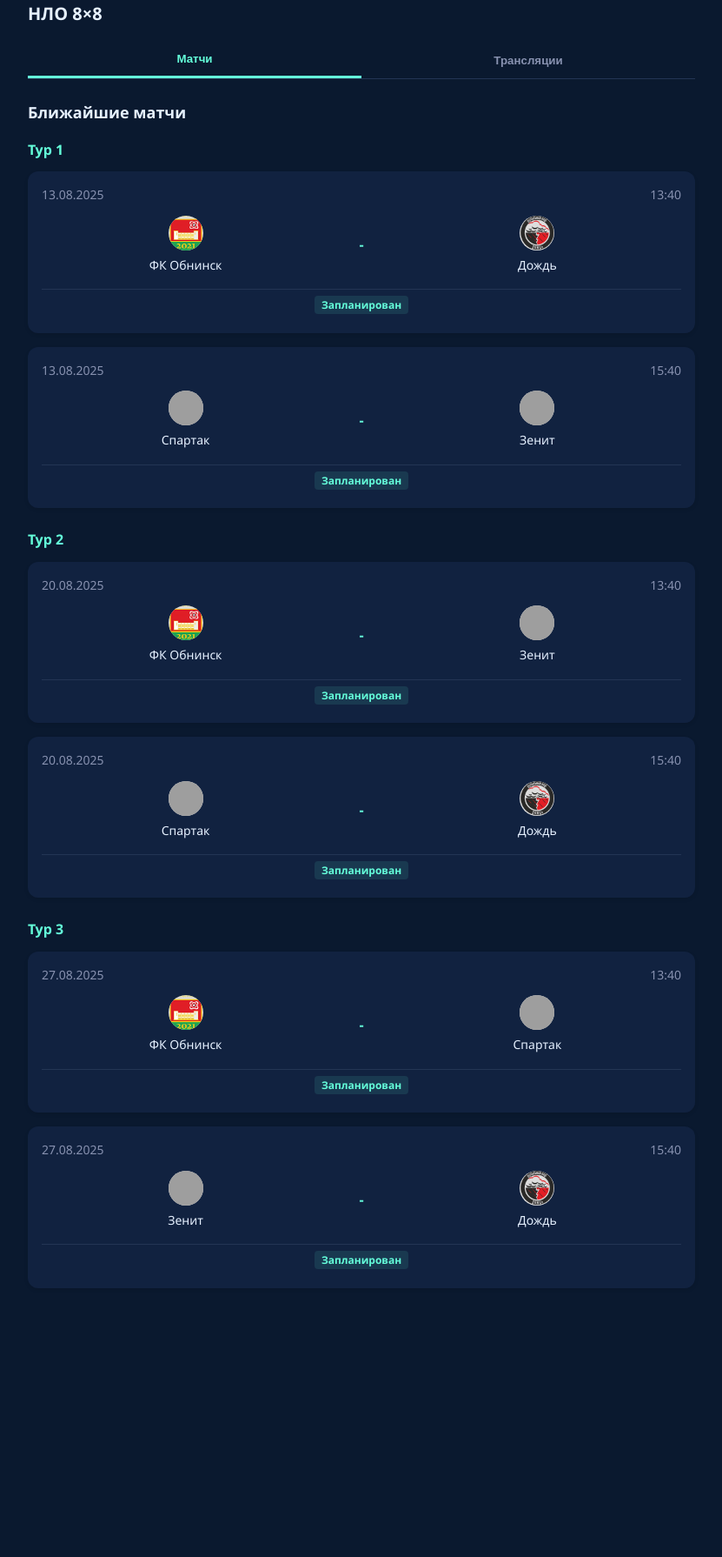
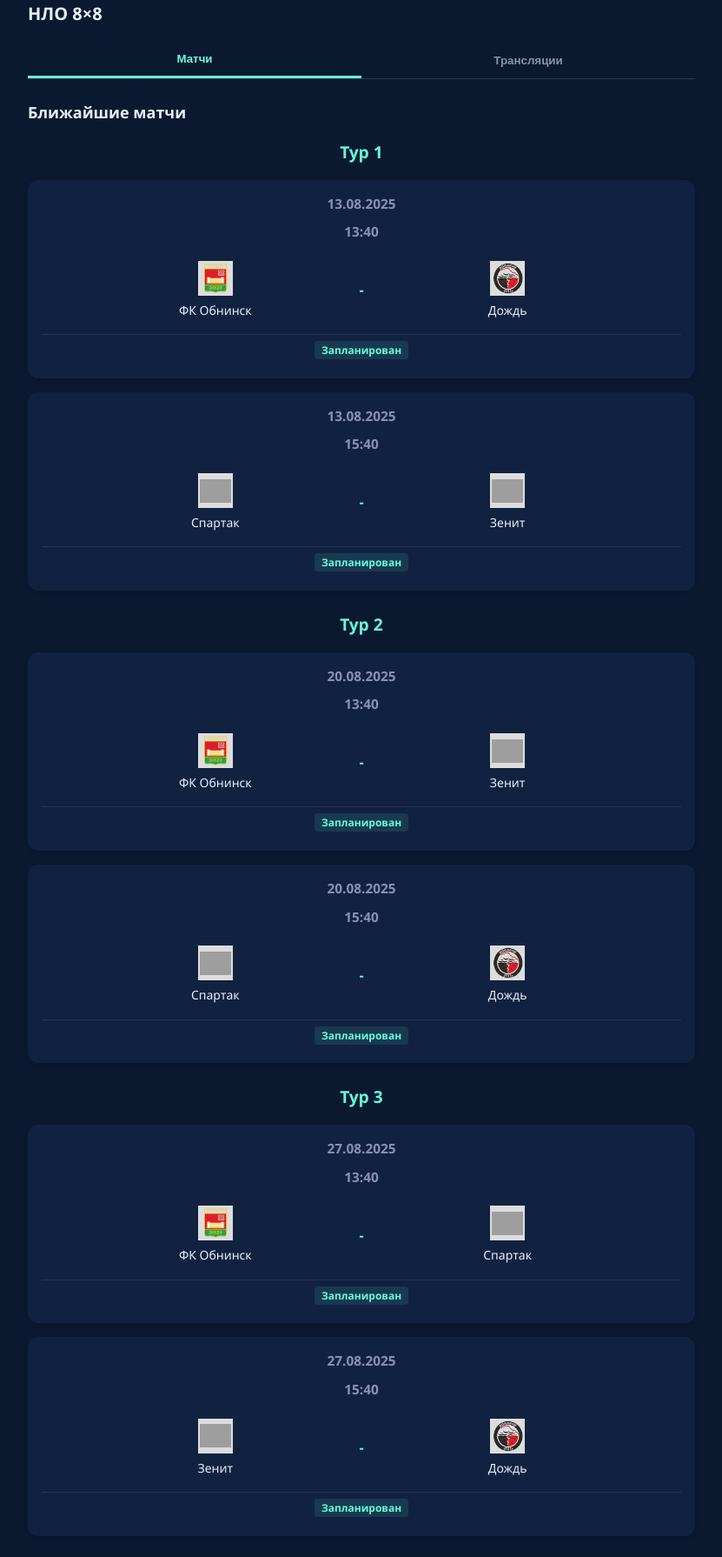
Before and after one commit to mexxvell/ObnF, a Flask app: page /miniapp/nlo in a window 1280 px wide. Shown: the whole page at 87% size, without its empty margins (224-1055 px from the left). Before the commit the page ends 1481 px from the top, so only its background shows below. Run offline with Flask 3, Linux system fonts and the light colour scheme; the visitor is signed in with stand-in values (Sample User, id 1); parts of the project's set-up code (start-up, migrations or seed data) failed here and were passed over; some libraries are stand-ins or nearby versions; grey boxes are pictures that could not be loaded.

Commit message:
Add files via upload

```diff
--- a/static/css/styles.css
+++ b/static/css/styles.css
@@ -68,6 +68,10 @@
     flex: 1;
 }
 
+.app-header {
+    justify-content: space-between; /* Изменяем выравнивание */
+}
+
 .user-mini {
     background: rgba(100, 255, 218, 0.1);
     padding: 4px 10px;
@@ -92,8 +96,9 @@
 }
 
 .league-logo img {
-    height: 24px;
+    height: 40px; /* Увеличено с 24px до 40px */
     width: auto;
+    margin-left: auto; /* Центрируем логотип */
 }
 
 /* Нижнее меню */
@@ -326,10 +331,11 @@
 .team img {
     width: 40px;
     height: 40px;
-    border-radius: 50%;
-    object-fit: cover;
+    border-radius: 0;
+    object-fit: contain; /* Изменено с cover на contain */
     margin-bottom: 6px;
     background-color: #ddd;
+    padding: 2px;
 }
 
 .team span {
@@ -1528,3 +1534,52 @@
 .page-frame.ready {
     display: block;
 }
+
+/* Стилизация заголовков туров */
+.round-title, .round-section h4 {
+    text-align: center !important;
+    font-weight: bold !important;
+    font-size: 1.2em !important;
+    margin-bottom: 16px !important;
+}
+
+/* Стилизация даты и времени матчей */
+.match-header {
+    justify-content: center !important;
+    text-align: center !important;
+}
+
+.match-header .match-date,
+.match-header .match-time,
+.match-header .match-date-time {
+    text-align: center !important;
+    width: 100% !important;
+    font-weight: 600 !important;
+    font-size: 1.1em !important;
+    margin-bottom: 8px !important;
+}
+
+/* Для таблицы матчей (если используется) */
+.matches-list .match-header {
+    flex-direction: column !important;
+    align-items: center !important;
+}
+
+/* Дополнительная стилизация для карточек матчей */
+.match-card {
+    text-align: center !important;
+}
+
+.match-card .teams {
+    justify-content: center !important;
+}
+
+/* Плавные переходы для страниц */
+.page-frame {
+    transition: opacity 0.3s ease, transform 0.3s ease;
+}
+
+.page-frame.loading {
+    opacity: 0.7;
+    transform: scale(0.98);
+}
--- a/static/js/miniapp.js
+++ b/static/js/miniapp.js
@@ -484,6 +484,38 @@
         const src = frame.src;
         if (src.includes('/miniapp/home')) {
             setActiveTab('home');
+
+            // Добавляем обработчик для кнопок "Детали" после загрузки страницы
+            setTimeout(() => {
+                try {
+                    const detailsButtons = frame.contentDocument.querySelectorAll('.details-btn, .match-detail-btn');
+                    detailsButtons.forEach(btn => {
+                        btn.addEventListener('click', (e) => {
+                            e.preventDefault();
+                            e.stopPropagation();
+
+                            // Получаем ID матча из атрибута data-match-id или из URL
+                            const matchId = btn.dataset.matchId ||
+                                          (btn.closest('.match-card')?.dataset.matchId) ||
+                                          (btn.closest('tr')?.dataset.matchId);
+
+                            if (matchId) {
+                                console.log('[MATCH] Opening details for match ID:', matchId);
+                                // Загружаем страницу матча
+                                document.getElementById('page-frame').src = `/miniapp/match/${matchId}`;
+
+                                // Закрываем боковое меню, если открыто
+                                document.getElementById('side-menu')?.classList.add('hidden');
+                            } else {
+                                console.error('[MATCH] Match ID not found');
+                                showNotification('Ошибка: не удалось определить матч', 'error');
+                            }
+                        });
+                    });
+                } catch (iframeError) {
+                    console.error('[IFRAME] Error adding details button handlers:', iframeError);
+                }
+            }, 500); // Задержка для полной загрузки содержимого iframe
         } else if (src.includes('/miniapp/nlo')) {
             setActiveTab('nlo');
         } else if (src.includes('/miniapp/predictions') ||
--- a/templates/miniapp_index.html
+++ b/templates/miniapp_index.html
@@ -15,7 +15,6 @@
         <header class="app-header">
     <button id="burger" class="burger">☰</button>
     <h1>Городская Футбольная Лига</h1>
-        <div id="user-mini" class="user-mini"></div>
     <div class="league-logo">
         <img src="{{ url_for('static', filename='images/league-logo1.png') }}" alt="Логотип Лиги">
     </div>
```
Lines whose indentation alone changed are shown as unchanged.
